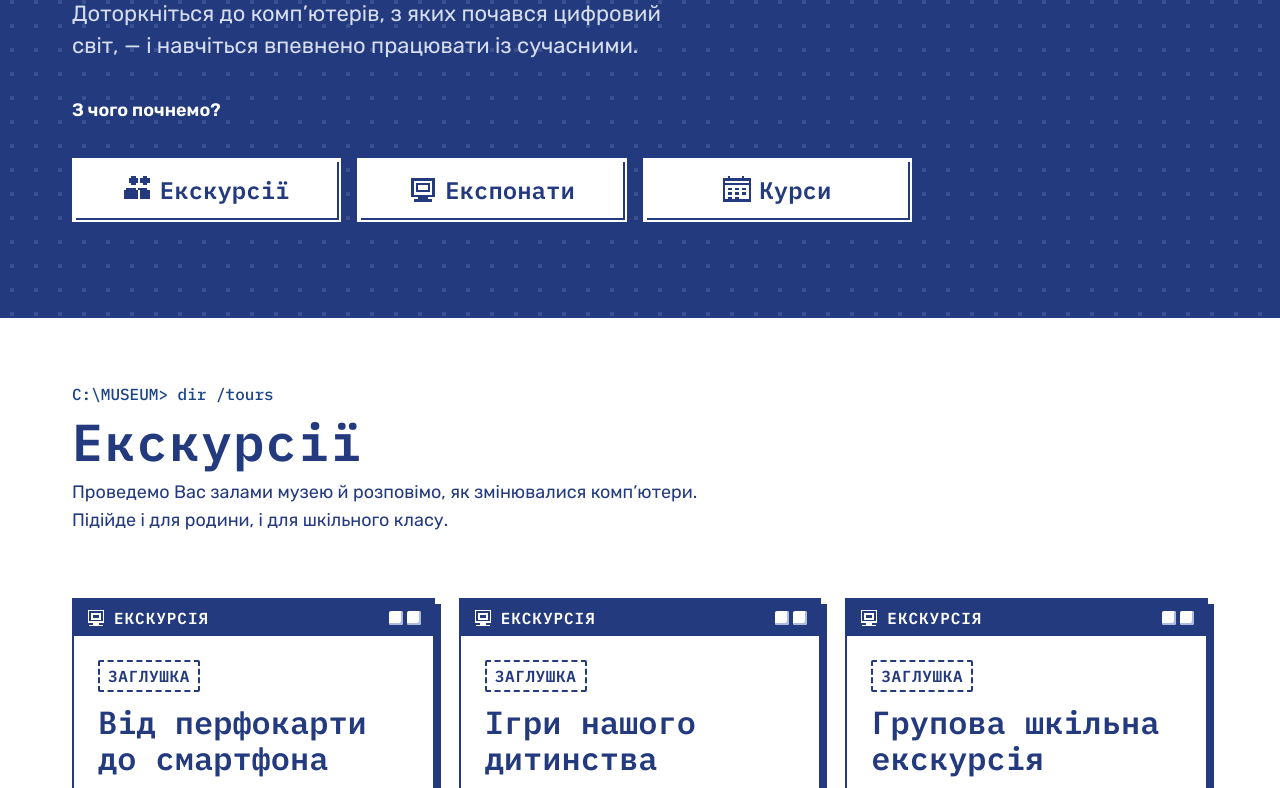
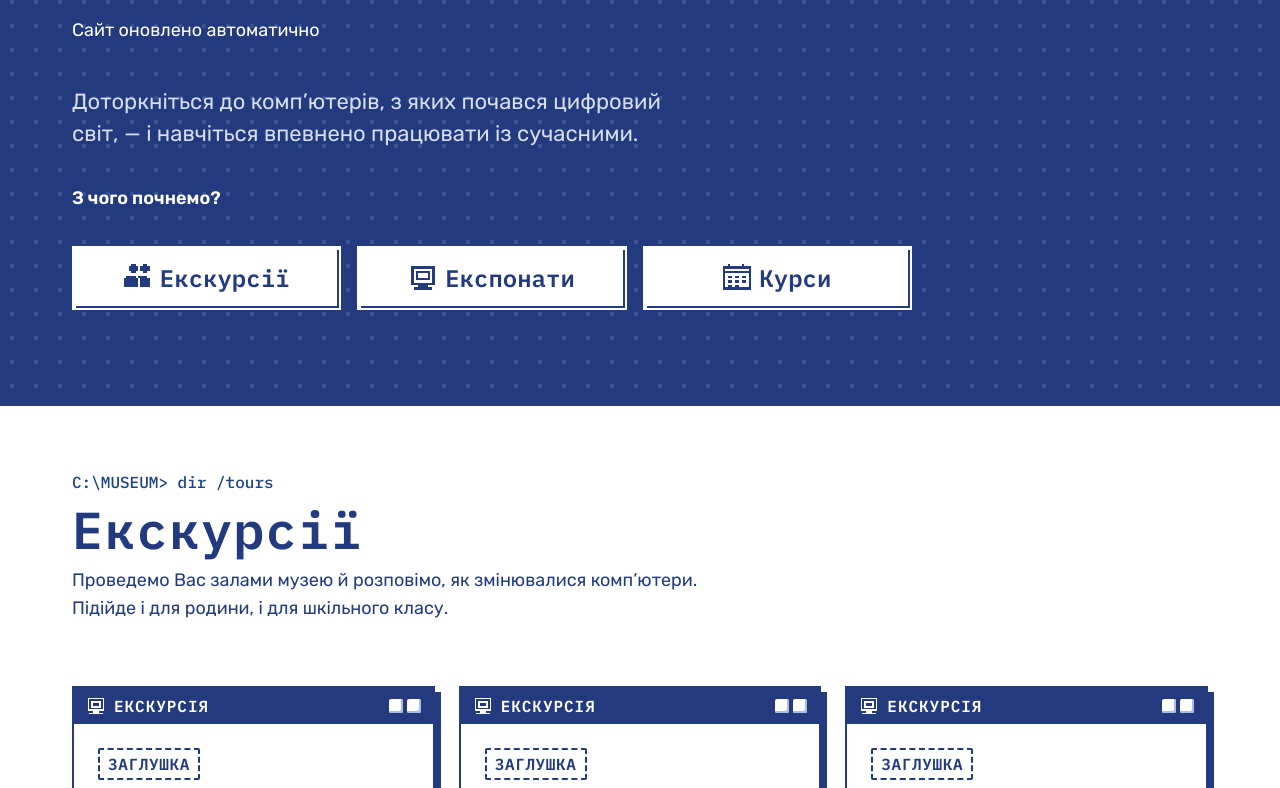
Before and after one commit to student31-eng/museum-site-ai-iv, a plain HTML site: page index.html in a window 1280 px wide. Shown: the part 464-1252 px from the top of the page. Drawn offline with Linux system fonts and the light colour scheme; a web font is replaced by a local one.

Commit message:
Додати під заголовком головної сторінки фразу «Сайт оновлено автоматично»
На index.html одразу після <h1> у першому екрані з'явився рядок
<p class="scm-hero-update">Сайт оновлено автоматично</p> —
тестова зміна для перевірки публікації з гілки test-publikatsii.

Co-Authored-By: Claude Opus 5.5 <noreply@anthropic.com>

```diff
--- a/index.html
+++ b/index.html
@@ -55,6 +55,7 @@
       <div class="scm-hero-in">
         <span class="scm-hero-prompt" aria-hidden="true">C:\MUSEUM&gt; run welcome.exe<span class="scm-cursor"></span></span>
         <h1>Software and Computer Museum</h1>
+        <p class="scm-hero-update">Сайт оновлено автоматично</p>
         <p class="scm-hero-slogan" data-i18n="slogan">Доторкніться до комп’ютерів, з яких почався цифровий світ, — і навчіться впевнено працювати із сучасними.</p>
         <p class="scm-hero-go" data-i18n="heroGo">З чого почнемо?</p>
         <div class="scm-hero-actions">
```
